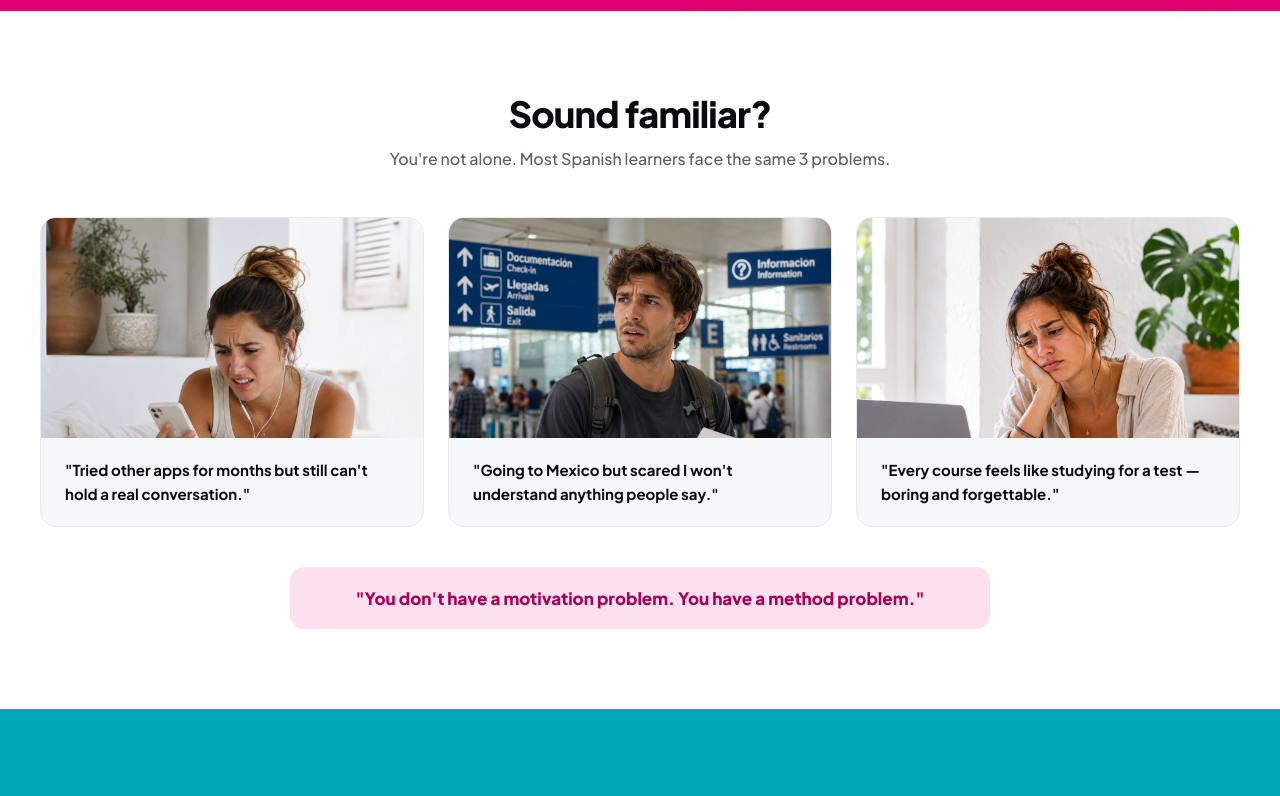
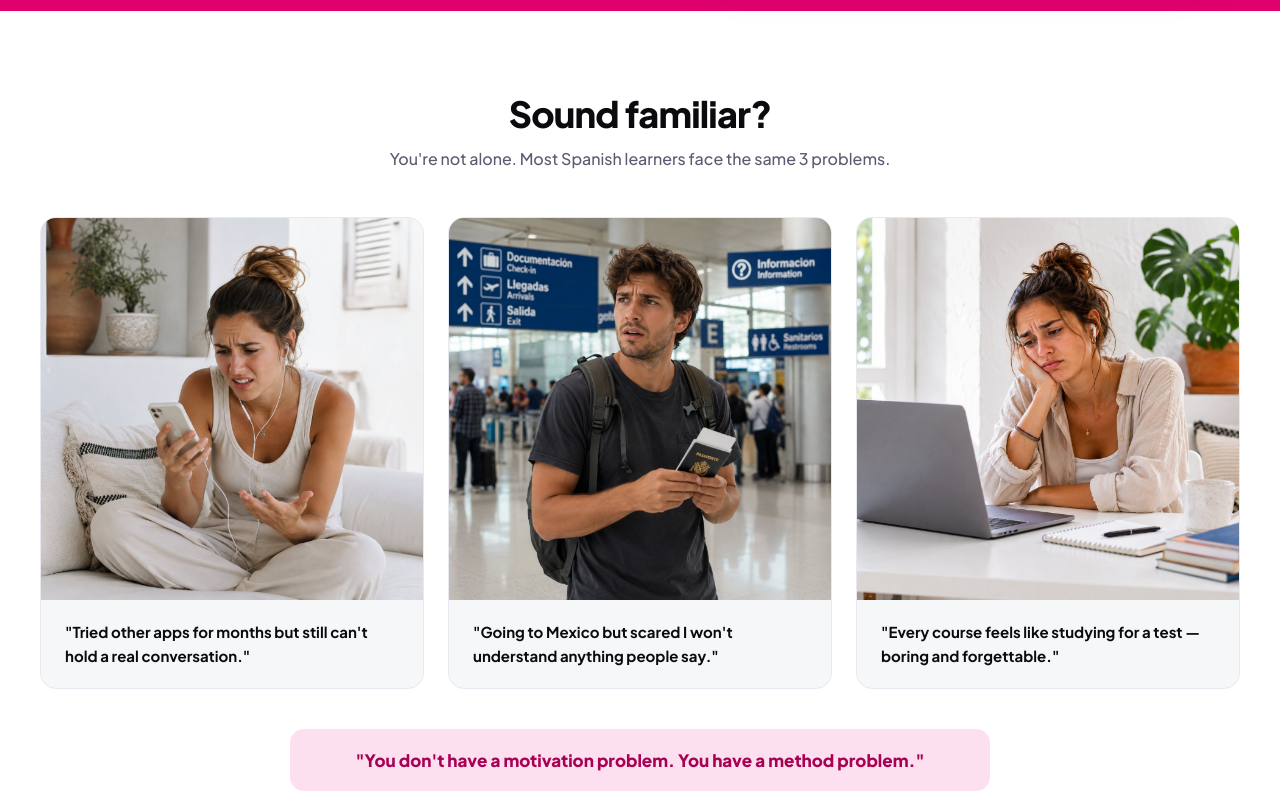
Before and after one commit to carlosalsadancer/chatinspanish, a React (Vite) app: page / in a window 1280 px wide. Shown: the part 579-1375 px from the top of the page. Built offline with nearby package versions, Linux system fonts and the light colour scheme.

Commit message:
Update App.jsx

```diff
--- a/src/App.jsx
+++ b/src/App.jsx
@@ -153,7 +153,7 @@ function ElProblema() {
         <div style={{ display: "grid", gridTemplateColumns: "repeat(auto-fit,minmax(280px,1fr))", gap: 24, marginBottom: 40 }}>
           {problems.map((p, i) => (
             <div key={i} style={{ background: C.grisS, border: `1.5px solid ${C.grisB}`, borderRadius: 16, overflow: "hidden" }}>
-              <img src={p.img} alt={p.alt} style={{ width: "100%", height: 220, objectFit: "cover", objectPosition: "top", display: "block" }} />
+              <img src={p.img} alt={p.alt} style={{ width: "100%", aspectRatio: "1/1", objectFit: "cover", display: "block" }} />
               <div style={{ padding: "20px 24px" }}>
                 <p style={{ fontSize: 15, fontWeight: 700, color: C.negro, lineHeight: 1.6, margin: 0 }}>{p.text}</p>
               </div>
```
